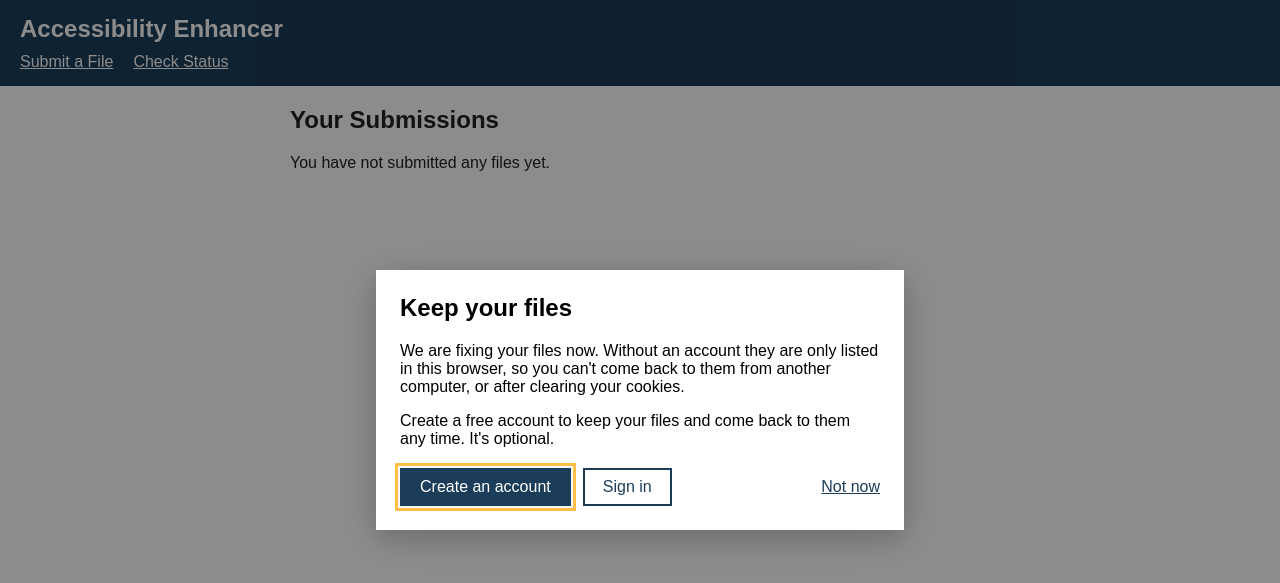
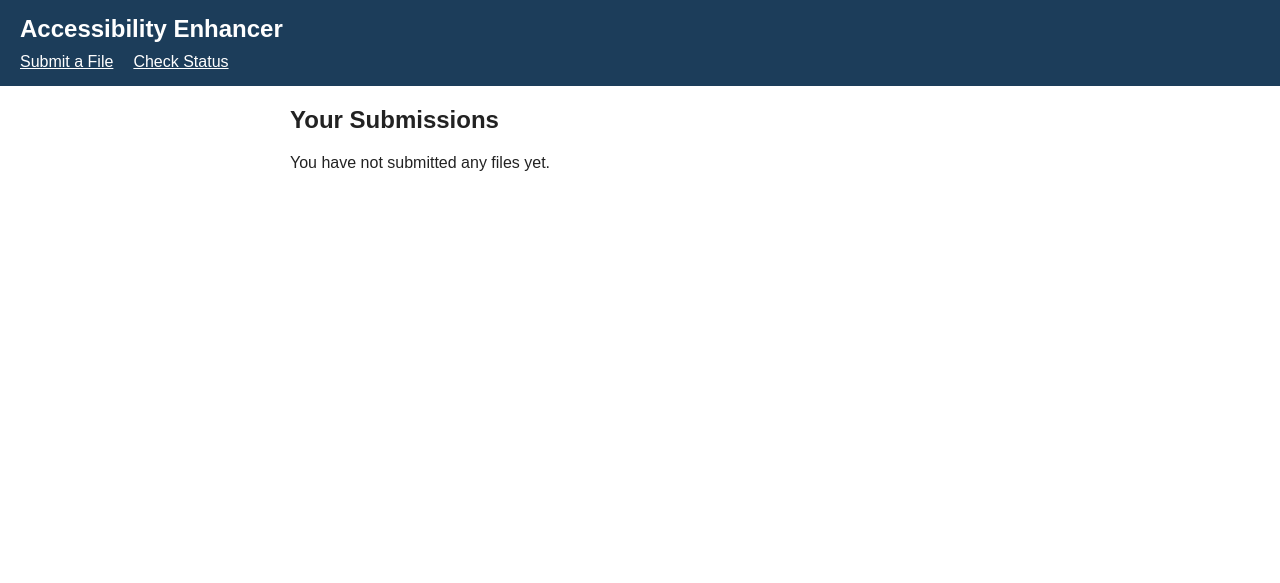
Before and after one commit to t-nair/automated-accessibility-enhancer, a Flask app: page /status in a window 1280 px wide. Shown: the top 583 px of the page. Run offline with Flask 3, Linux system fonts and the light colour scheme; the visitor is signed in with stand-in values (Sample User, id 1); data that the repository does not hold is empty; some libraries are stand-ins or nearby versions.

Commit message:
Require sign-in on every page when Cognito is on
Signed-out visitors are sent to sign in before anything else runs. /health
stays open for the load balancer, whose health check now uses it instead of /.
The one-time "keep your files" suggestion and the "only in this browser" note
are gone, since everyone is signed in. Without the COGNITO_* settings the site
stays open, as before.

```diff
--- a/app.py
+++ b/app.py
@@ -408,9 +408,27 @@ def sign_in_details():
     return {
         "sign_in_available": auth.ENABLED,
         "signed_in_email": session.get("email"),
-        # set by an upload, and shown once per browser so it is a suggestion, not a nag
-        "show_sign_in_prompt": session.pop("show_sign_in_prompt", False),
     }
+
+
+# pages anyone can reach: the sign-in round trip itself, styles, and the health check
+OPEN_ENDPOINTS = {"sign_in", "auth_callback", "static", "health"}
+
+
+# With Cognito on, every page needs an account. Runs before the CSRF check, so
+# someone signed out is sent to sign in instead of being told a form expired.
+# Without Cognito (a laptop, a server of your own) the site stays open.
+@app.before_request
+def require_sign_in():
+    if not auth.ENABLED or session.get("email") or request.endpoint in OPEN_ENDPOINTS:
+        return None
+
+    return redirect(url_for("sign_in"))
+
+
+@app.route("/health")
+def health():
+    return "ok"
 
 
 @app.before_request
@@ -520,12 +538,6 @@ def upload():
 
     if len(accepted_ids) == 0:
         return redirect(url_for("home"))
-
-    # Without an account the files are only listed in this browser, so suggest
-    # one, once. Signing in is never required.
-    if auth.ENABLED and not session.get("email") and not session.get("sign_in_suggested"):
-        session["sign_in_suggested"] = True
-        session["show_sign_in_prompt"] = True
 
     # one file goes straight to its own page, several are easier to watch on the status list
     if len(accepted_ids) == 1 and len(problems) == 0:
@@ -646,7 +658,7 @@ def delete(submission_id):
     return redirect(url_for("status"))
 
 
-# --- sign-in (optional; see auth.py) ---
+# --- sign-in (required when Cognito is on; see auth.py) ---
 
 def sign_in_redirect_uri():
     if auth.PUBLIC_URL:
@@ -680,7 +692,7 @@ def auth_callback():
     # error instead of a code
     if request.args.get("error"):
         logging.info(f"Sign-in did not finish: {request.args.get('error')}.")
-        flash("You were not signed in. Your files are still listed in this browser.")
+        flash("You were not signed in. Please sign in to use the site.")
         return redirect(url_for("status"))
 
     sent_state = request.args.get("state", "")
@@ -705,7 +717,6 @@ def auth_callback():
     session.clear()
     session["owner_id"] = user["sub"]
     session["email"] = user["email"]
-    session["sign_in_suggested"] = True
     session.permanent = True
 
     if browser_owner and browser_owner != user["sub"]:
--- a/static/script.js
+++ b/static/script.js
@@ -364,12 +364,3 @@ if (slideViewer) {
         });
     }
 }
-
-
-// the "keep your files" suggestion after an upload. showModal() moves focus into
-// it, keeps it there, and puts it back when the dialog closes (Not now or Esc).
-const signInPrompt = document.getElementById("sign-in-prompt");
-
-if (signInPrompt && typeof signInPrompt.showModal === "function") {
-    signInPrompt.showModal();
-}
--- a/static/style.css
+++ b/static/style.css
@@ -627,69 +627,7 @@ nav .account {
     background: none;
 }
 
-.link-button.dark {
-    color: #1c3d5a;
-}
-
-.link-button.dark:hover {
-    color: #14293d;
-}
-
-/* a link that looks like the page's buttons */
-.button-link {
-    display: inline-block;
-    background-color: #1c3d5a;
-    color: white;
-    padding: 10px 20px;
-    text-decoration: none;
-}
-
-.button-link:hover {
-    background-color: #14293d;
-}
-
-.button-link.secondary {
-    background-color: white;
-    color: #1c3d5a;
-    border: 2px solid #1c3d5a;
-    padding: 8px 18px;
-}
-
-.button-link:focus,
 .link-button:focus {
     outline: 3px solid #ffbf47;
     outline-offset: 2px;
 }
-
-#sign-in-prompt {
-    max-width: 480px;
-    border: none;
-    padding: 24px;
-    box-shadow: 0 8px 30px rgba(0, 0, 0, 0.25);
-}
-
-#sign-in-prompt::backdrop {
-    background: rgba(0, 0, 0, 0.45);
-}
-
-#sign-in-prompt h2 {
-    margin-top: 0;
-}
-
-.dialog-actions {
-    display: flex;
-    flex-wrap: wrap;
-    gap: 12px;
-    align-items: center;
-    margin-top: 20px;
-}
-
-.dialog-actions form {
-    margin-left: auto;
-}
-
-.sign-in-note {
-    background-color: #eef3f8;
-    border-left: 4px solid #1c3d5a;
-    padding: 10px 15px;
-}
--- a/templates/_sign_in_prompt.html
+++ /dev/null
@@ -1,15 +0,0 @@
-{% if show_sign_in_prompt %}
-    {# opened with showModal() by script.js, which moves focus into it and back out on close #}
-    <dialog id="sign-in-prompt" aria-labelledby="sign-in-prompt-title">
-        <h2 id="sign-in-prompt-title">Keep your files</h2>
-        <p>We are fixing your files now. Without an account they are only listed in this browser, so you can't come back to them from another computer, or after clearing your cookies.</p>
-        <p>Create a free account to keep your files and come back to them any time. It's optional.</p>
-        <div class="dialog-actions">
-            <a class="button-link" href="{{ url_for('sign_in', create=1) }}">Create an account</a>
-            <a class="button-link secondary" href="{{ url_for('sign_in') }}">Sign in</a>
-            <form method="dialog">
-                <button type="submit" class="link-button dark">Not now</button>
-            </form>
-        </div>
-    </dialog>
-{% endif %}
--- a/templates/details.html
+++ b/templates/details.html
@@ -206,7 +206,6 @@
             </form>
         {% endif %}
 
-        {% include "_sign_in_prompt.html" %}
 
     </main>
 
--- a/templates/status.html
+++ b/templates/status.html
@@ -24,10 +24,6 @@
         {% endwith %}
 
         <h2>Your Submissions</h2>
-
-        {% if sign_in_available and not signed_in_email and submissions|length > 0 %}
-            <p class="sign-in-note">These files are only listed in this browser. <a href="{{ url_for('sign_in', create=1) }}">Create an account</a> or <a href="{{ url_for('sign_in') }}">sign in</a> to keep them.</p>
-        {% endif %}
 
         {% if submissions|length == 0 %}
             <p>You have not submitted any files yet.</p>
@@ -76,7 +72,6 @@
             </table>
         {% endif %}
 
-        {% include "_sign_in_prompt.html" %}
 
     </main>
 
```
Also changed, not shown: auth.py (+5 -5 lines), docs/deployment.md (+3 -3 lines), tests/test_axe.py (+0 -1 lines), tests/test_sign_in.py (+42 -38 lines), README.md, infra/README.md, 1 other file.
